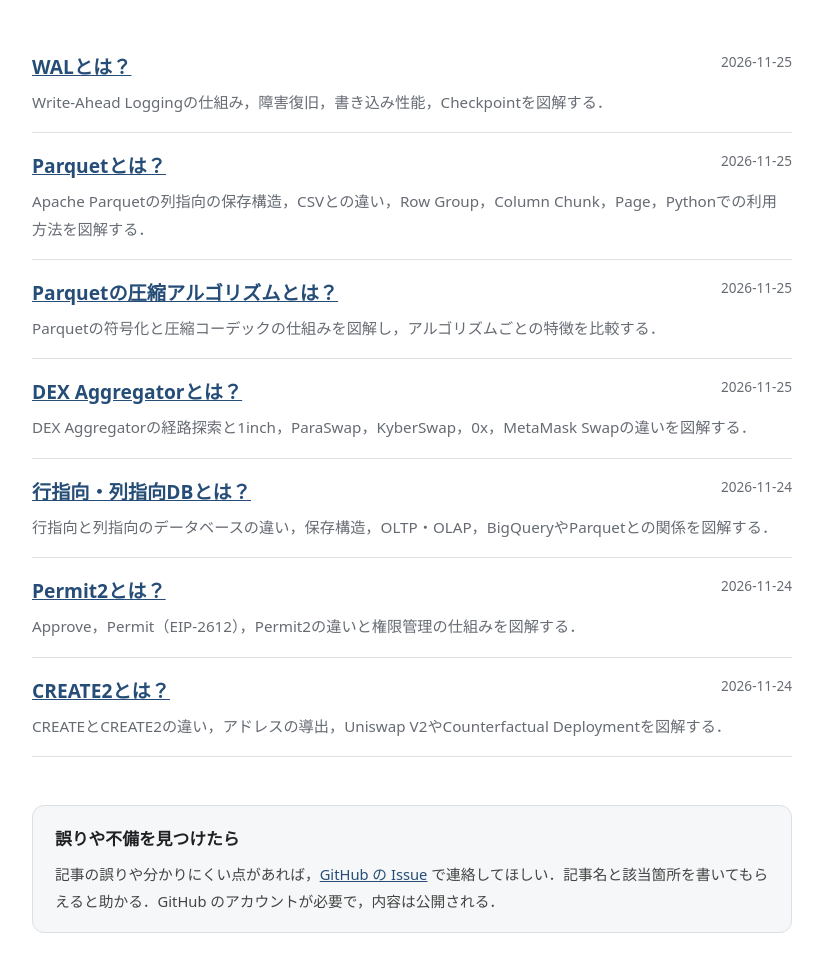
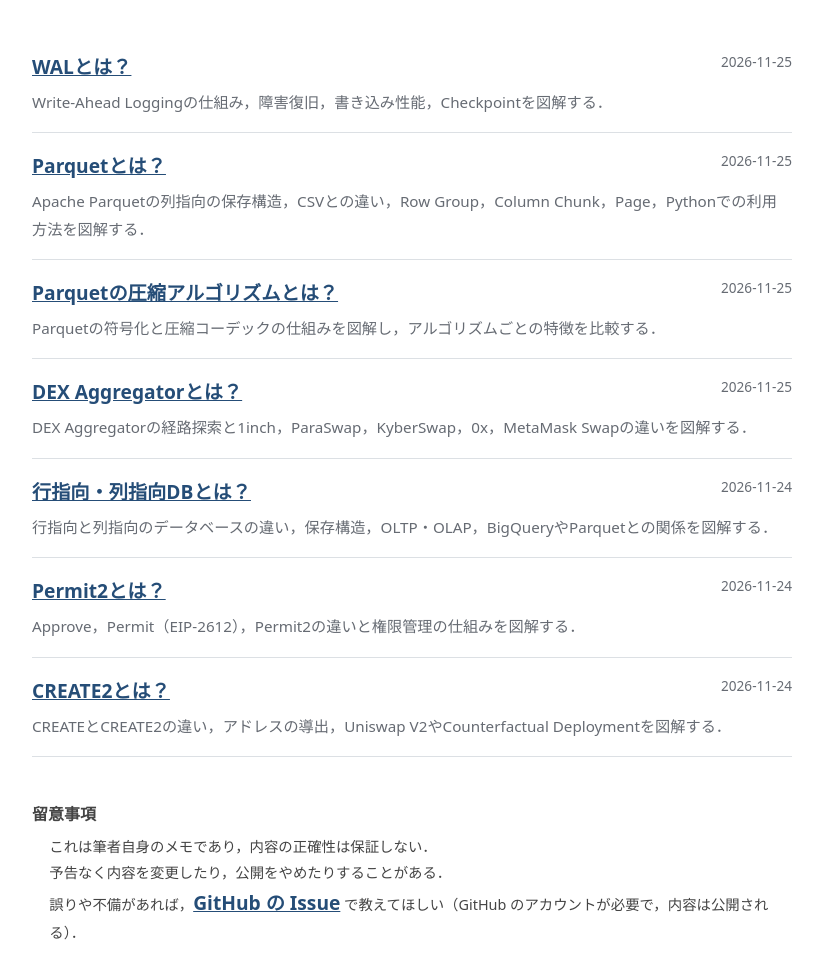
Before and after one commit to tunapeanuts/tunapeanuts.github.io, a plain HTML site: page index.html in a window 1280 px wide. Shown: the part 120-1098 px from the top of the page, without its empty margins (228-1051 px from the left). Drawn offline with Linux system fonts and the light colour scheme.

Commit message:
Simplify notes section

```diff
--- a/index.html
+++ b/index.html
@@ -9,10 +9,11 @@ ul{list-style:none;padding:0}
 li{padding:1em 0;border-bottom:1px solid #dce0e4}
 li a{font-size:1.2rem;font-weight:700;color:#254d77}
 time{float:right;color:#666b73;font-size:.85rem}
-.contact{margin-top:3em;padding:18px 22px;border:1px solid #dce0e4;border-radius:12px;background:#f6f7f8}
-.contact h2{font-size:1.05rem;margin:0 0 .4em}
-.contact p{margin:0;font-size:.92rem;color:#444}
 a{color:#254d77}
+.note{margin-top:3em;font-size:.9rem;color:#444}
+.note h2{font-size:1rem;margin:0 0 .3em}
+.note ul{padding-left:1.2em;margin:0}
+.note li{padding:0;border:0}
 li p{margin:.3em 0 0;color:#666b73;font-size:.95rem}
 </style></head><body>
 <h1>Tips</h1>
@@ -25,8 +26,12 @@ li p{margin:.3em 0 0;color:#666b73;font-size:.95rem}
 <li><a href="articles/permit2.html">Permit2とは？</a><time>2026-11-24</time><p>Approve，Permit（EIP-2612），Permit2の違いと権限管理の仕組みを図解する．</p></li>
 <li><a href="articles/create2.html">CREATE2とは？</a><time>2026-11-24</time><p>CREATEとCREATE2の違い，アドレスの導出，Uniswap V2やCounterfactual Deploymentを図解する．</p></li>
 </ul>
-<section class="contact">
-<h2>誤りや不備を見つけたら</h2>
-<p>記事の誤りや分かりにくい点があれば，<a href="https://github.com/tunapeanuts/tunapeanuts.github.io/issues/new">GitHub の Issue</a> で連絡してほしい．記事名と該当箇所を書いてもらえると助かる．GitHub のアカウントが必要で，内容は公開される．</p>
-</section>
+<div class="note">
+<h2>留意事項</h2>
+<ul>
+<li>これは筆者自身のメモであり，内容の正確性は保証しない．</li>
+<li>予告なく内容を変更したり，公開をやめたりすることがある．</li>
+<li>誤りや不備があれば，<a href="https://github.com/tunapeanuts/tunapeanuts.github.io/issues/new">GitHub の Issue</a> で教えてほしい（GitHub のアカウントが必要で，内容は公開される）．</li>
+</ul>
+</div>
 </body></html>
```
Also changed, not shown: 1 other file.
